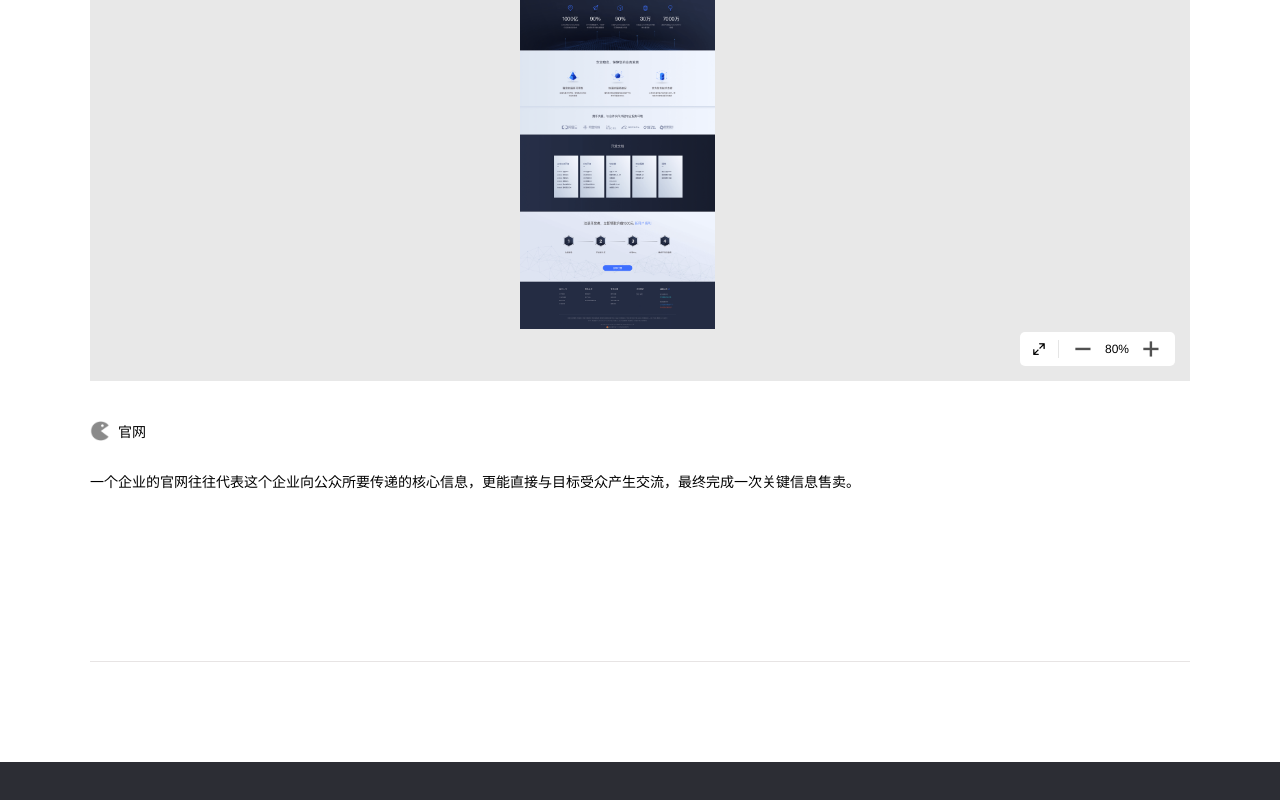
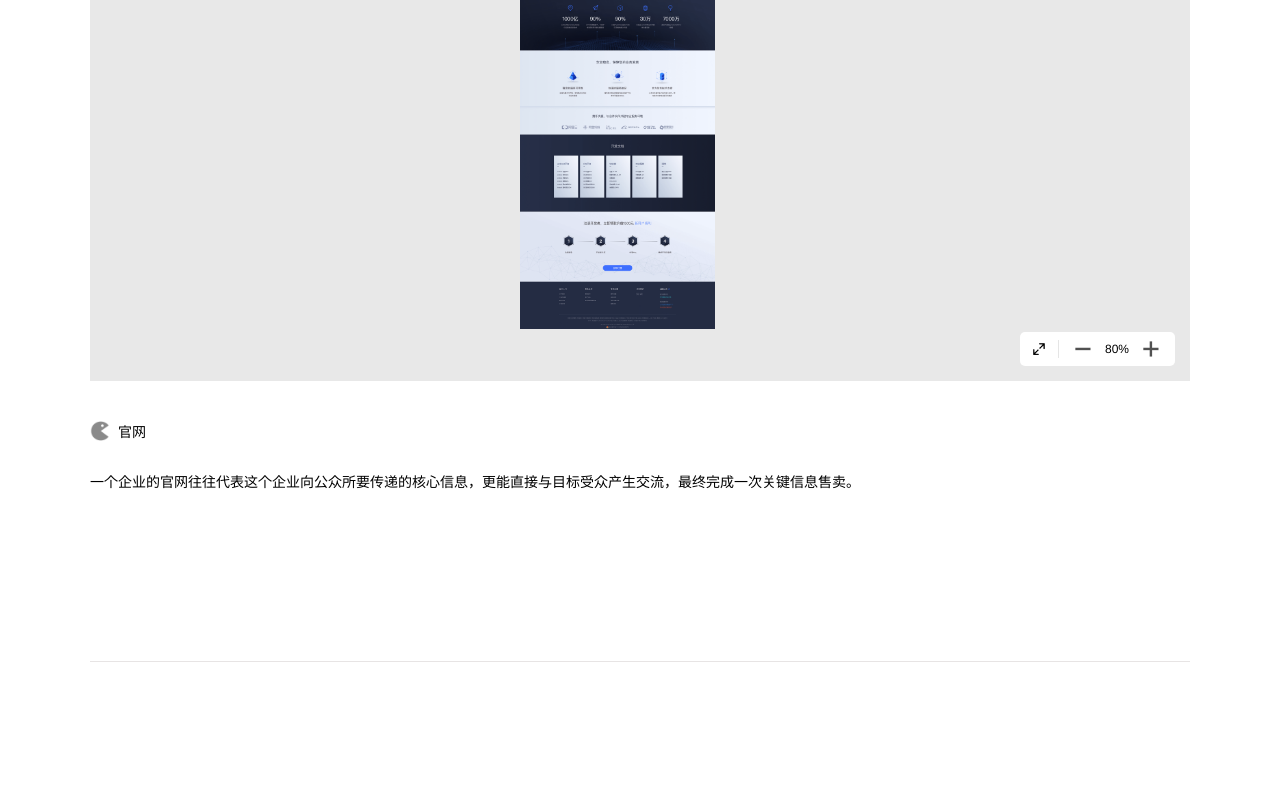
Before and after one commit to bo-ddd/machao2, a Nuxt app: page /details/DetailsIndex in a window 1280 px wide. Shown: the part 477-1277 px from the top of the page. After the commit the page ends 1139 px from the top, so only its background shows below. Built offline with nearby package versions, Linux system fonts and the light colour scheme; a small style sheet from the web is missing.

Commit message:
update detailsindex

```diff
--- a/pages/details/DetailsIndex.vue
+++ b/pages/details/DetailsIndex.vue
@@ -43,12 +43,12 @@
             </div>
         </div>
 
-        <footer>
+        <!-- <footer>
             <div class="footer-content">
                 <h3></h3>
             <span class="font-color_bbb"></span>
             </div>
-        </footer>
+        </footer> -->
     </div>
 
 </template>
```
